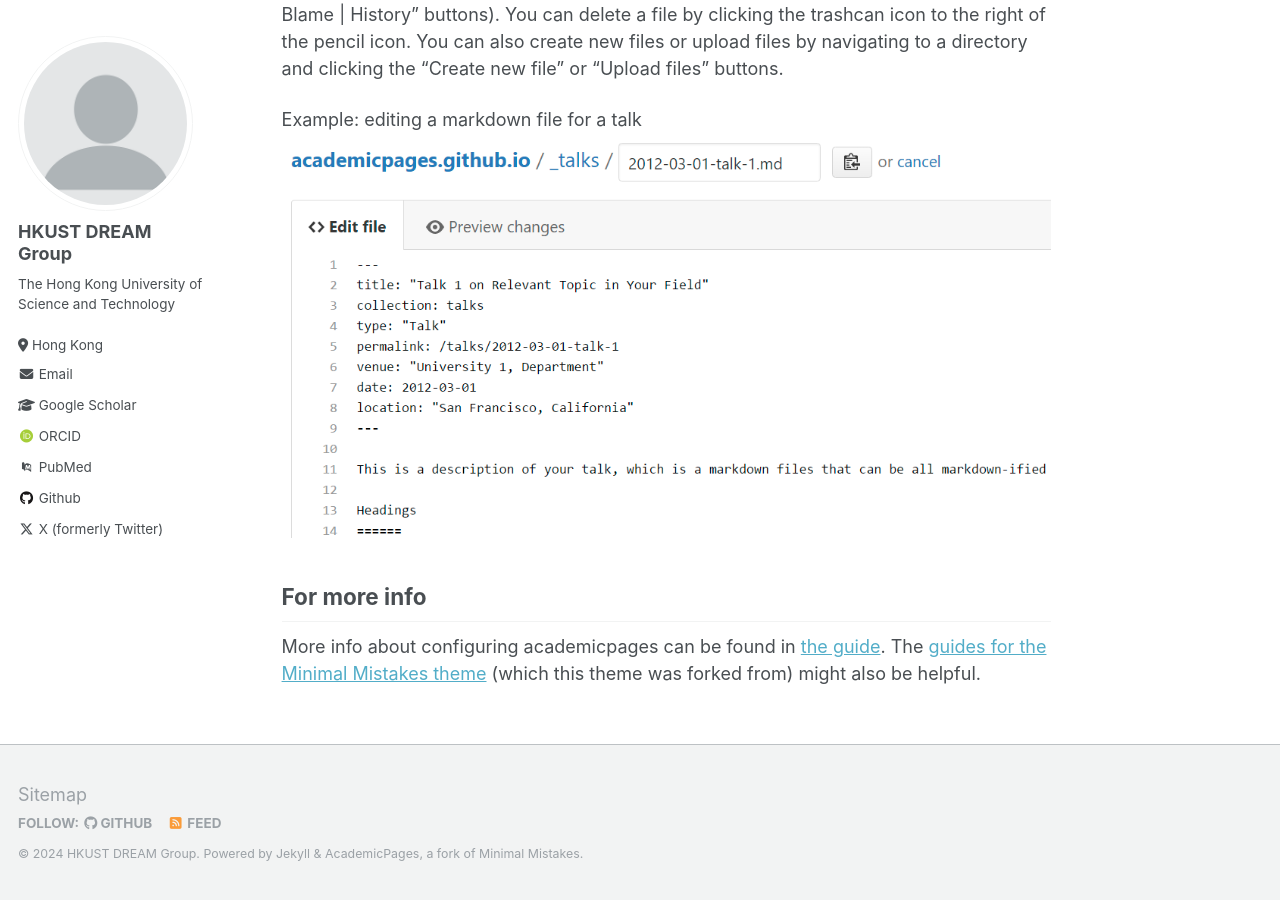
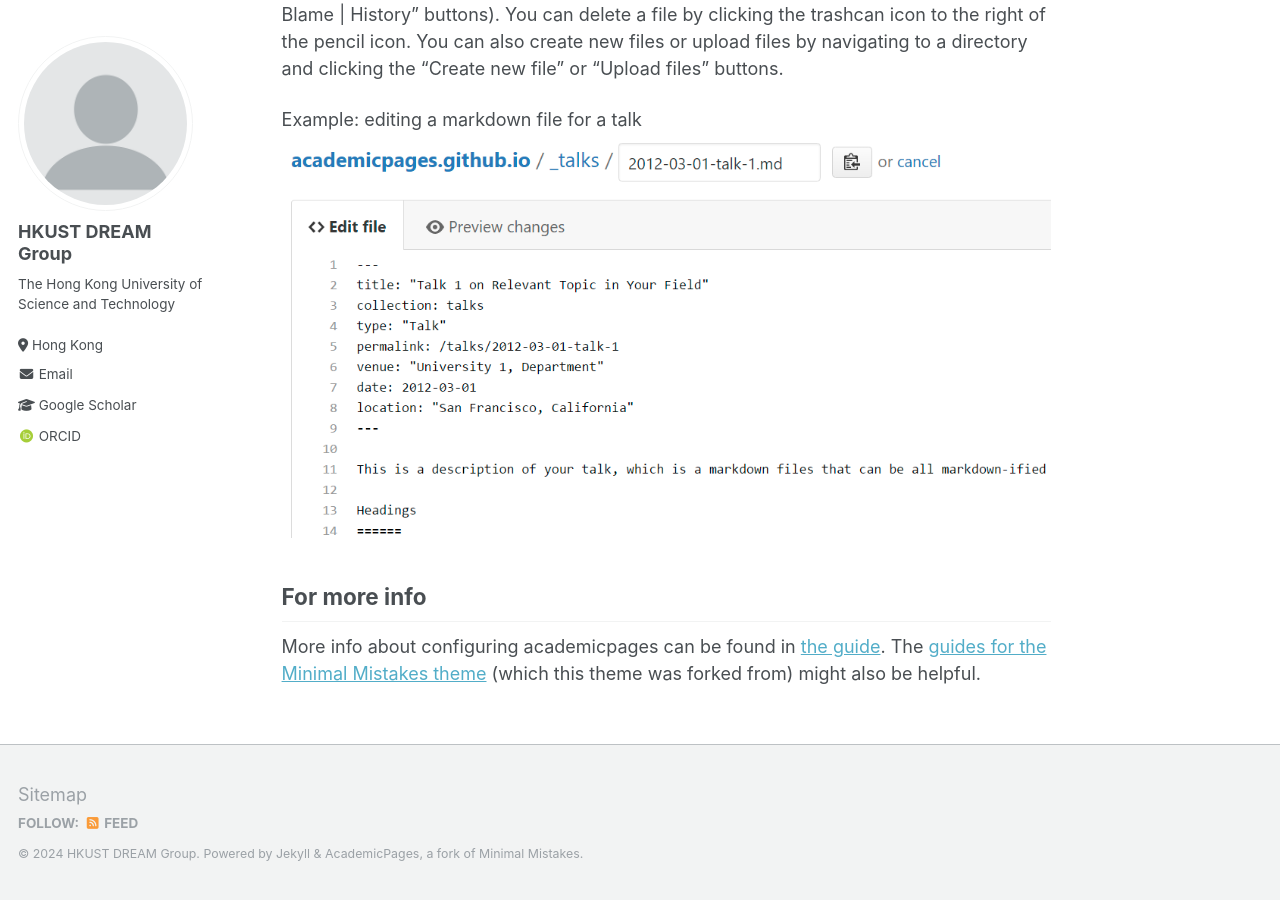
Before and after one commit to hkustDingHe/hkustDingHe.github.io, a Jekyll site: the page built from _pages/about.md, in a window 1280 px wide and 900 px high, scrolled down 2463 px. Built offline with Jekyll 4.4.1, drawn with Linux system fonts in a browser that asks for light colours; some web fonts are replaced.

Commit message:
Update _config.yml

```diff
--- a/_config.yml
+++ b/_config.yml
@@ -26,7 +26,7 @@ author:
   pronouns         : # example: "she/her"
   bio              : "The Hong Kong University of Science and Technology"
   location         : "Hong Kong"
-  #employer         : "The Hong Kong University of Science and Technology"
+  employer         : #"The Hong Kong University of Science and Technology"
   uri              : # URL
   email            : "none@example.org"
 
@@ -35,14 +35,14 @@ author:
   googlescholar    : "https://scholar.google.com/citations?user=PS_CX0AAAAAJ"
   impactstory      : # URL
   orcid            : "http://orcid.org/yourorcidurl"
-  pubmed           : "https://www.ncbi.nlm.nih.gov/pubmed/?term=john+snow"
+  pubmed           : #"https://www.ncbi.nlm.nih.gov/pubmed/?term=john+snow"
   researchgate     : # URL
 
   # Repositories and software development
   bitbucket        : # Username - Update with your username on the site
   codepen          : # Username
   dribbble         : # Username
-  github           : "academicpages"
+  github           : #"academicpages"
   kaggle           : # Username
   stackoverflow    : # User number or user number and name (i.e., use "1" or "1/jeff-atwood")
 
@@ -64,7 +64,7 @@ author:
   steam            : # Username
   telegram         : # URL
   tumblr           : # Username
-  twitter          : "UniofOxford"  # Replace this with your X / Twitter handle
+  twitter          : #"UniofOxford"  # Replace this with your X / Twitter handle
   vine             : # Username
   weibo            : # Username
   wikipedia        : # Username
```
